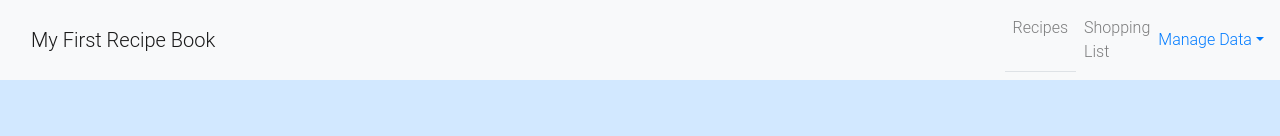
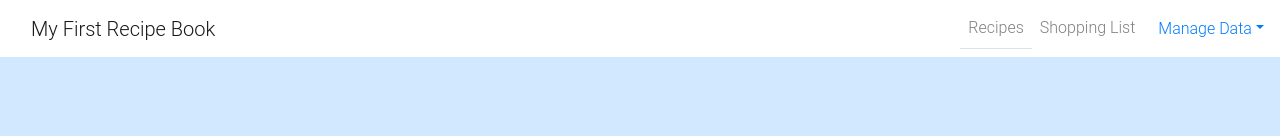
Before and after one commit to Verenasworld/RecipeApp-new2020, an Angular app: page / in a window 1280 px wide. Shown: the top 136 px of the page. Built offline with nearby package versions, Linux system fonts and the light colour scheme.

Commit message:
create a basicHighlight Attribute Directive

```diff
--- a/src/app/app.component.css
+++ b/src/app/app.component.css
@@ -2,6 +2,4 @@
   background-color: rgba(248, 249, 250, 0.45);
   margin-top: 10vh;
   border: solid 1px #96b5db;
-
-
 }
--- a/src/app/app.module.ts
+++ b/src/app/app.module.ts
@@ -9,6 +9,7 @@ import { RecipeDetailComponent } from './recipes/recipe-detail/recipe-detail.com
 import { RecipeItemComponent } from './recipes/recipe-list/recipe-item/recipe-item.component';
 import { ShoppingListComponent } from './shopping-list/shopping-list.component';
 import { ShoppingEditComponent } from './shopping-list/shopping-edit/shopping-edit.component';
+import {BasicHighlightDirective} from './recipes/basic-highlight/basic-highlight.directive';
 
 
 
@@ -22,6 +23,7 @@ import { ShoppingEditComponent } from './shopping-list/shopping-edit/shopping-ed
     RecipeItemComponent,
     ShoppingListComponent,
     ShoppingEditComponent,
+    BasicHighlightDirective
 
   ],
   imports: [
--- /dev/null
+++ b/src/app/header/header.component.css
@@ -0,0 +1,3 @@
+.navbar-brand{
+  color: #61082b;
+}
--- a/src/app/header/header.component.html
+++ b/src/app/header/header.component.html
@@ -1,14 +1,14 @@
 
 
-<nav class="navbar navbar-expand-lg navbar-light bg-light ">
+<nav class="navbar navbar-expand-lg  navbar-light bg-white">
   <div class="container-fluid">
-    <a class="navbar-brand" href="#">My  First Recipe Book</a>
-  </div>
-  <div class="collapse navbar-collapse" >
+    <a class="navbar-brand" href="#">My First Recipe Book</a>
     <ul class=" navbar-nav">
       <li class="nav-item nav-link nav-tabs "href="#" (click)="onSelect('recipe')">Recipes<span class="sr-only">(current)</span></li>
       <li class="nav-item nav-link" href="#" (click)="onSelect('shopping-list')">Shopping List </li>
     </ul>
+  </div>
+  <div class="collapse navbar-collapse">
     <ul class="navbar-nav">
       <li class="dropdown">
         <a href="#" class="dropdown-toggle" role="button">Manage Data</a>
--- /dev/null
+++ b/src/app/recipes/basic-highlight/basic-highlight.directive.ts
@@ -0,0 +1,13 @@
+import {Directive, ElementRef, OnInit} from '@angular/core';
+
+@Directive({
+  selector: '[appBasicHighlight]'
+
+})
+export class BasicHighlightDirective implements OnInit {
+ constructor( private elementRef: ElementRef) {
+ }
+ ngOnInit(): void {
+   this.elementRef.nativeElement.style.backgroundColor = 'green';
+ }
+}
```
